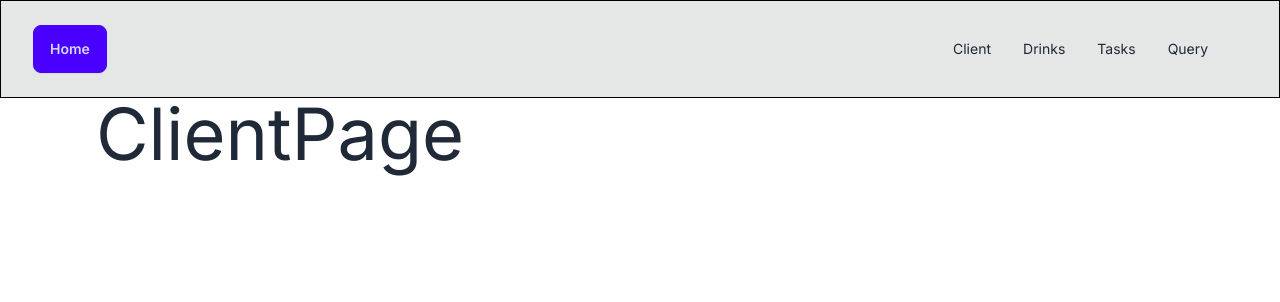
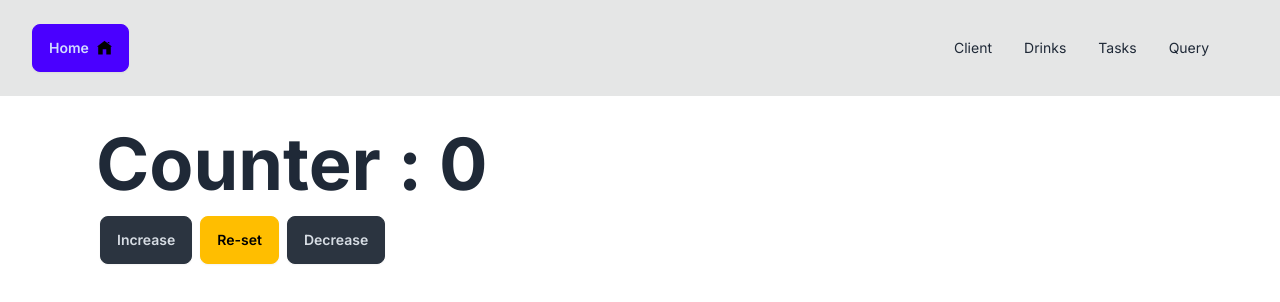
Before and after one commit to vishalmeti/next.js-basics, a Next.js app in the folder learn-next-js/: page /client in a window 1280 px wide. Shown: the top 302 px of the page. Built offline with nearby package versions, Linux system fonts and the light colour scheme.

Commit message:
Added counter in client page

```diff
--- a/learn-next-js/app/client/page.js
+++ b/learn-next-js/app/client/page.js
@@ -1,8 +1,26 @@
+'use client'
+import { useState } from "react"
 
 const ClientPage = () => {
+  const [count, setcount] = useState(0)
   return (
     <div>
-      <h1 className='text-7xl'>ClientPage</h1>
+      <h1 className='text-7xl font-bold mb-4 '>Counter : {count}</h1>
+      <button className="btn btn-neutral mx-1" onClick={()=>{
+        setcount(count+1)
+      }} >
+        Increase
+      </button>
+      <button className="btn btn-warning mx-1" onClick={()=>{
+        setcount(0)
+      }} >
+        Re-set
+      </button>
+      <button className="btn btn-neutral mx-1" onClick={()=>{
+        setcount(count-1)
+      }} >
+        Decrease
+      </button>
     </div>
   )
 }
--- a/learn-next-js/app/globals.css
+++ b/learn-next-js/app/globals.css
@@ -4,10 +4,11 @@
 
 
 .global-test{
-    border: 1px solid black !important;
+    /* border: 1px solid black !important; */
     display: flex;
     align-items: center;
     justify-content: space-between;
+    margin-bottom: 2rem;
 }
 
 .global-navStyles{
--- a/learn-next-js/app/page.js
+++ b/learn-next-js/app/page.js
@@ -4,8 +4,8 @@ import React from 'react'
 const HomePage = () => {
   return (
     <div>
-      <h1 className='text-7xl'>HomePage</h1>
-      <Link href='/about' className='text-2xl' >to AboutPage</Link>
+      <h1 className='text-5xl my-8 font-bold'>Next.Js Tutorial</h1>
+      <Link href='/client' className='btn btn-accent' >Get Started</Link>
     </div>
   )
 }
--- a/learn-next-js/components/Navbar.jsx
+++ b/learn-next-js/components/Navbar.jsx
@@ -11,16 +11,20 @@ const links=[
 
 
 
+const homeSVG= <svg xmlns="http://www.w3.org/2000/svg" x="0px" y="0px" width="15" height="18" viewBox="0 0 50 50">
+<path d="M 25 1.0507812 C 24.7825 1.0507812 24.565859 1.1197656 24.380859 1.2597656 L 1.3808594 19.210938 C 0.95085938 19.550938 0.8709375 20.179141 1.2109375 20.619141 C 1.5509375 21.049141 2.1791406 21.129062 2.6191406 20.789062 L 4 19.710938 L 4 46 C 4 46.55 4.45 47 5 47 L 19 47 L 19 29 L 31 29 L 31 47 L 45 47 C 45.55 47 46 46.55 46 46 L 46 19.710938 L 47.380859 20.789062 C 47.570859 20.929063 47.78 21 48 21 C 48.3 21 48.589063 20.869141 48.789062 20.619141 C 49.129063 20.179141 49.049141 19.550938 48.619141 19.210938 L 25.619141 1.2597656 C 25.434141 1.1197656 25.2175 1.0507812 25 1.0507812 z M 35 5 L 35 6.0507812 L 41 10.730469 L 41 5 L 35 5 z"></path>
+</svg>
 const Navbar = () => {
+
   return (
     <nav className='global-test bg-base-300 py-4' >
         <div className="global-navStyles navbar">
-            <Link href='/' className='btn btn-primary'>Home</Link>
+            <Link href='/' className='btn btn-primary'>Home {homeSVG} </Link>
         </div>
         <ul className='menu menu-horizontal md:ml-8' >
             {links.map((link)=>{
                 return <li key={link.href}>
-                    <Link href={link.href} className='capitalize'>{link.label}</Link>
+                    <Link href={link.href} className='capitalize'>{link.label} {link.icon}</Link>
                 </li>
             })}
         </ul>
```
